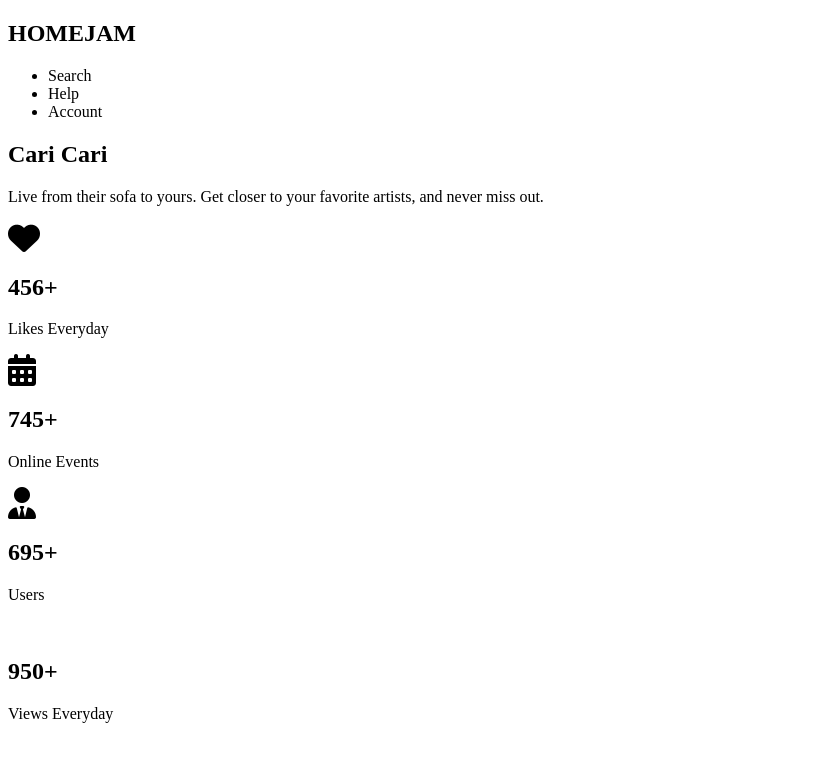
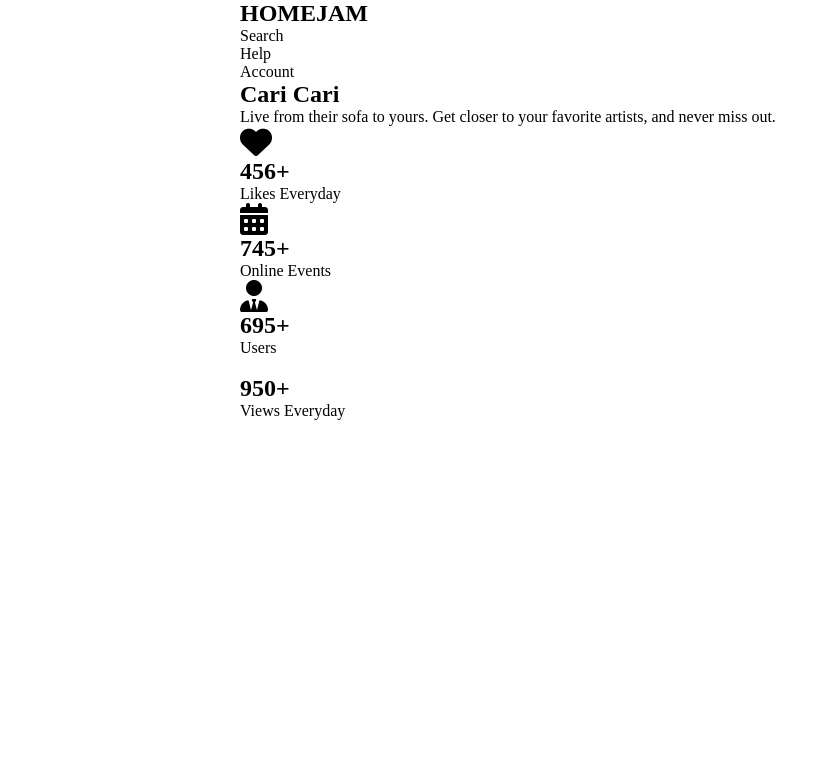
Before and after one commit to Mohand2/Homejam-template, a plain HTML site: page index.html in a window 1280 px wide. Shown: the whole page, without its empty margins (0-830 px from the left). Drawn offline with Linux system fonts and the light colour scheme; some icons are missing.

Commit message:
style.css init

```diff
--- a/css/style.css
+++ b/css/style.css
@@ -0,0 +1,15 @@
+* {
+  margin: 0;
+  padding: 0;
+  box-sizing: border-box;
+}
+
+/* Utilities | START */
+
+.container {
+  width: 800px;
+  margin: auto;
+  overflow: auto;
+}
+
+/* Utilities | END */
--- a/index.html
+++ b/index.html
@@ -14,6 +14,8 @@
 
     <body>
 
+        <!-- header | START -->
+
         <header id="main-header">
             <div class="container">
                 <nav class="navbar">
@@ -26,7 +28,16 @@
                 </nav>
                 <h2>Cari Cari</h2>
                 <p>Live from their sofa to yours. Get closer to your favorite artists, and never miss out.</p>
+
+            </div>
+        </header>
+
+        <!-- header | END -->
+
+        <!-- section-1 | START-->
+
         <section class="info">
+            <div class="container">
                 <div class="box">
                     <i class="fa-solid fa-heart fa-2x"></i>
                     <h2>456+</h2>
@@ -48,9 +59,10 @@
                     <h2>950+</h2>
                     <p>Views Everyday</p>
                 </div>
+            </div>
         </section>
-            </div>
-        </header>
+
+        <!-- section-1 | END -->
 
     </body>
 
```
Lines whose indentation alone changed are shown as unchanged.
